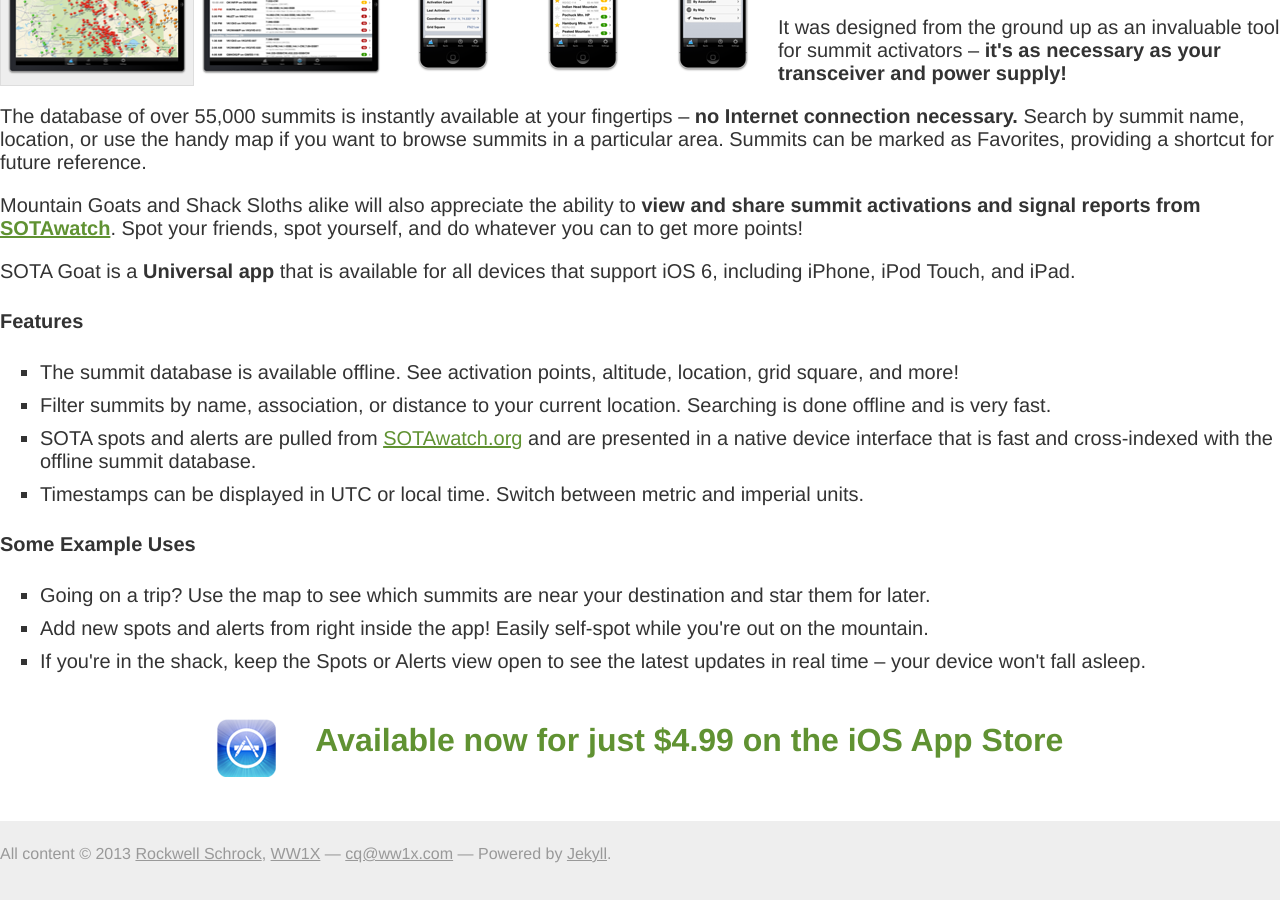
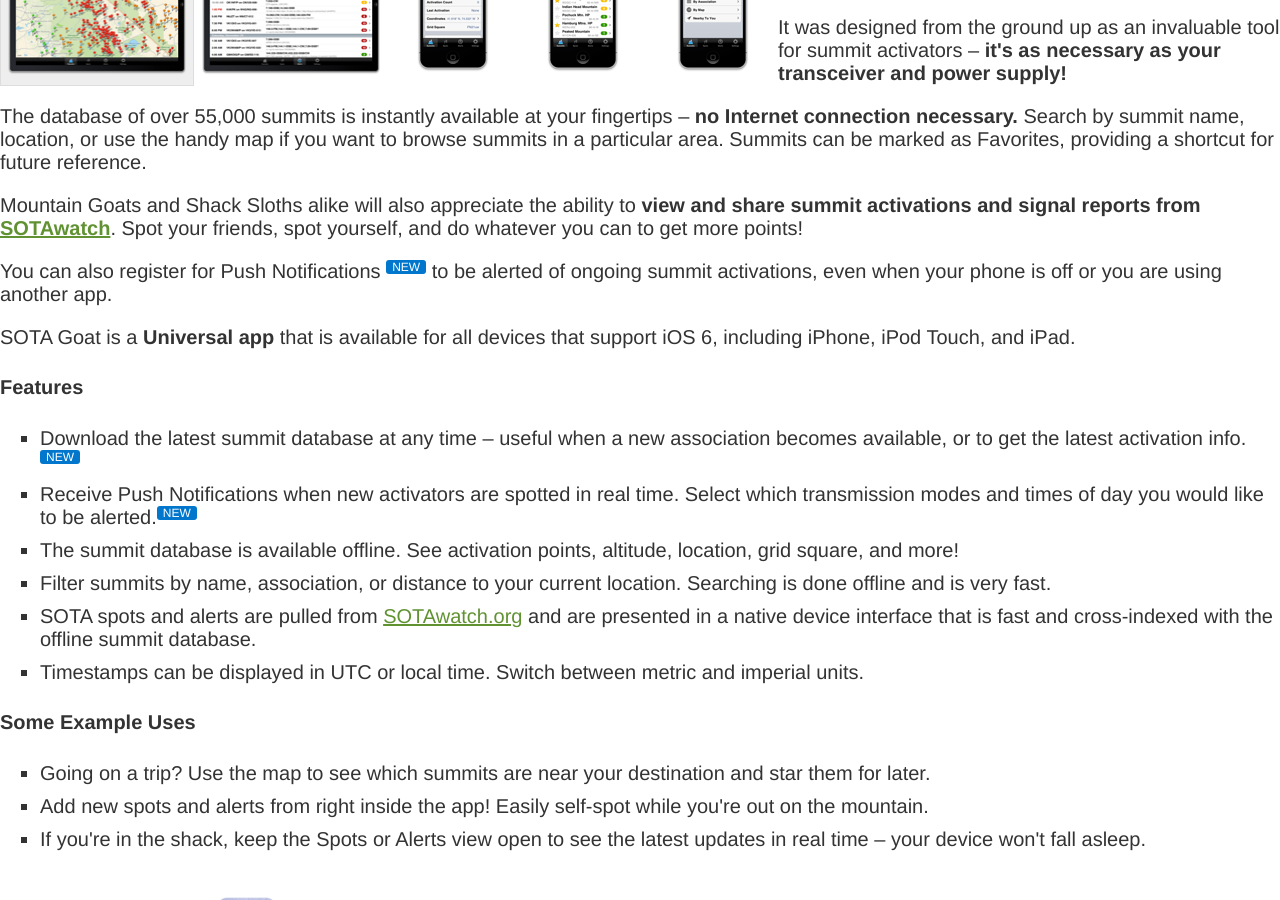
Before and after one commit to schrockwell/ww1x.com, a Jekyll site: the page built from sotagoat/index.html, in a window 1280 px wide and 900 px high, scrolled down 721 px. Built offline with Jekyll 4.4.1, drawn with Linux system fonts in a browser that asks for light colours; nearby versions of some CDN libraries.

Commit message:
Updated info about SOTA Goat for 1.1

```diff
--- a/sotagoat/index.html
+++ b/sotagoat/index.html
@@ -53,6 +53,8 @@
 
 			<p>Mountain Goats and Shack Sloths alike will also appreciate the ability to <strong>view and share summit activations and signal reports from <a href="http://sotawatch.org/">SOTAwatch</a></strong>. Spot your friends, spot yourself, and do whatever you can to get more points!</p>
 
+			<p>You can also register for Push Notifications <span class="new"></span> to be alerted of ongoing summit activations, even when your phone is off or you are using another app.</p>
+
 			<p>SOTA Goat is a <strong>Universal app</strong> that is available for all devices that support iOS 6, including iPhone, iPod Touch, and iPad.</p>
 		</div>
 
@@ -61,6 +63,8 @@
 			<h4>Features</h4>
 
 			<ul class="features">
+				<li>Download the latest summit database at any time &ndash; useful when a new association becomes available, or to get the latest activation info.<span class="new"></span></li>
+				<li>Receive Push Notifications when new activators are spotted in real time. Select which transmission modes and times of day you would like to be alerted.<span class="new"></span></li>
 				<li>The summit database is available offline. See activation points, altitude, location, grid square, and more!</li>
 				<li>Filter summits by name, association, or distance to your current location. Searching is done offline and is very fast.</li>
 				<li>SOTA spots and alerts are pulled from <a href="http://sotawatch.org/">SOTAwatch.org</a> and are presented in a native device interface that is fast and cross-indexed with the offline summit database.</li>
```
